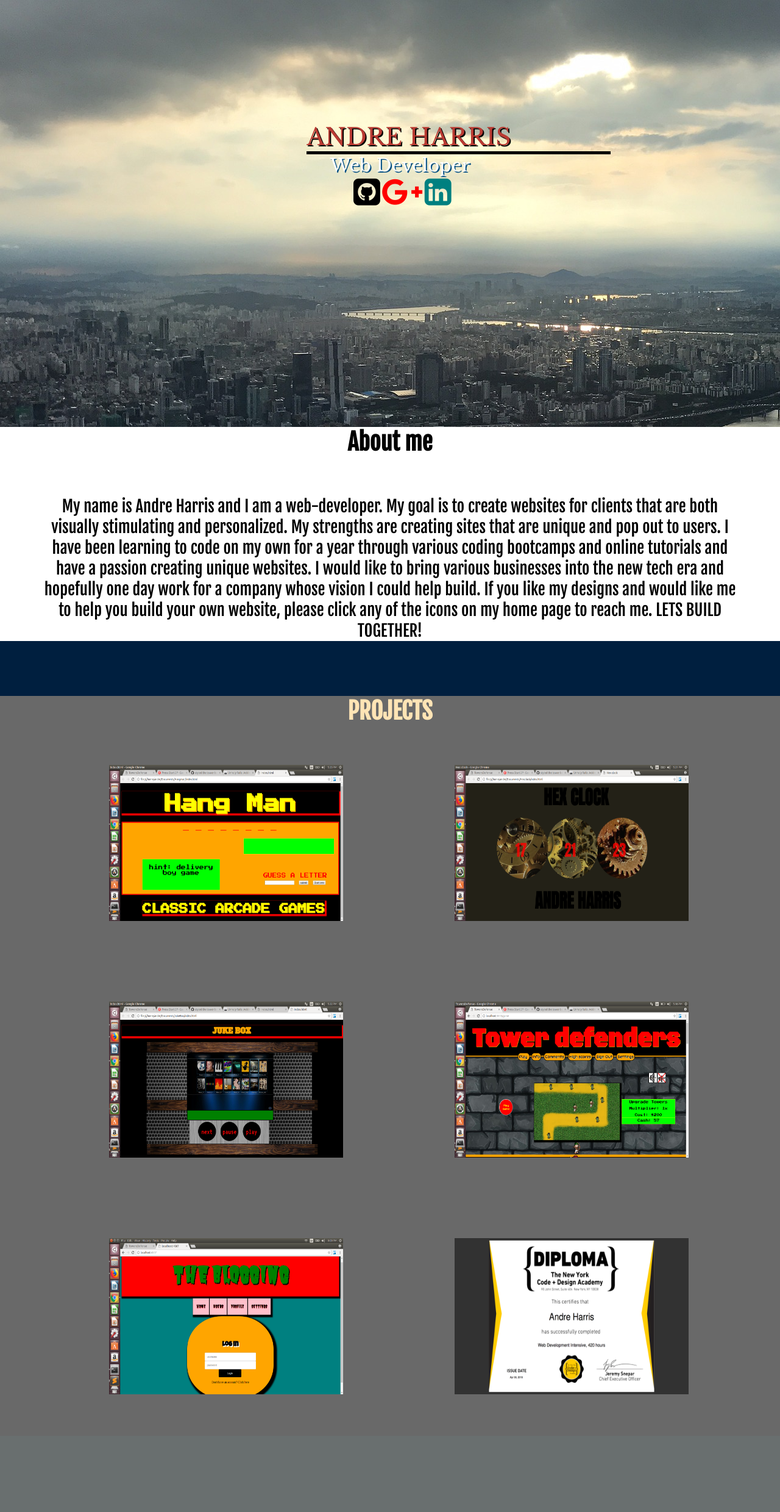
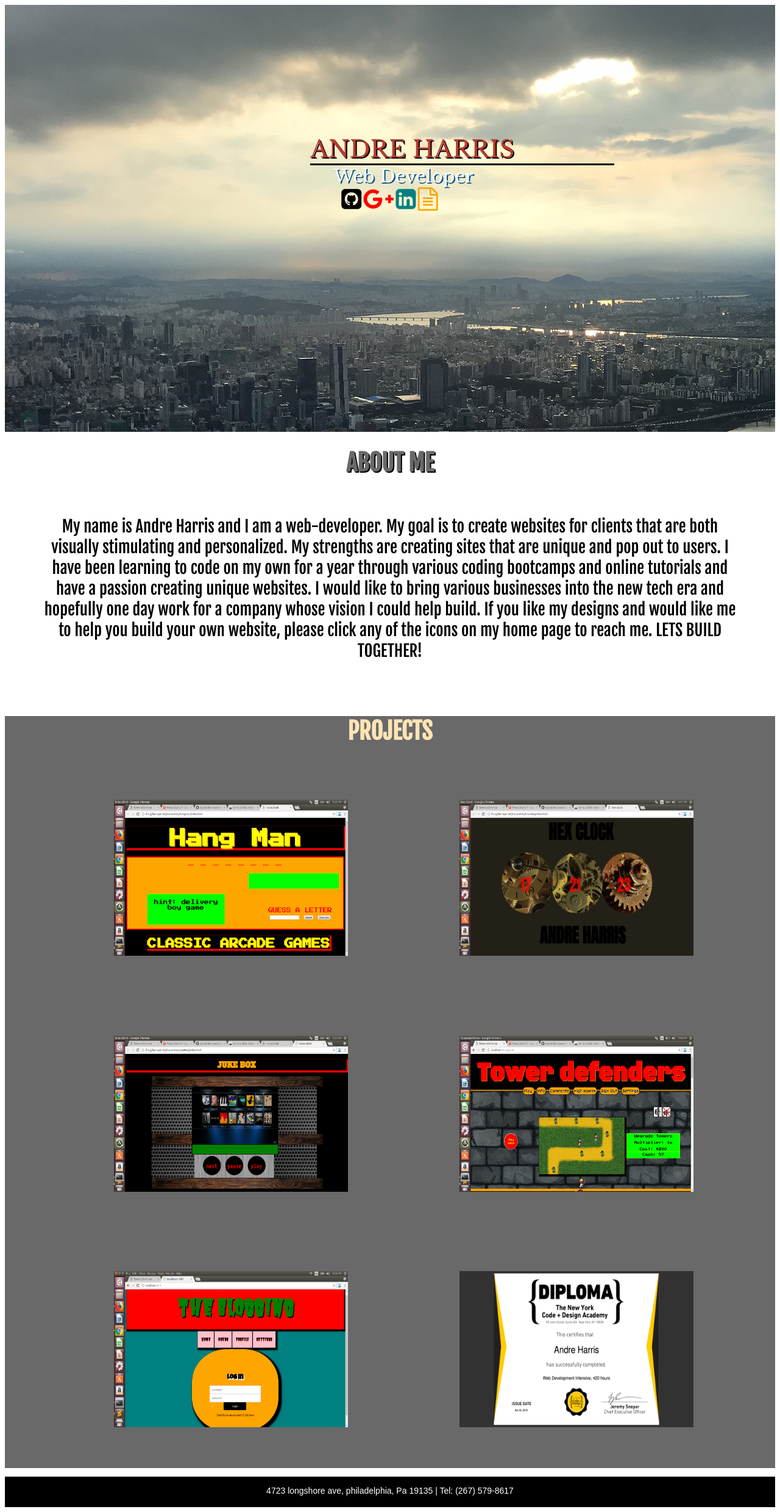
Before and after one commit to aharris4723/Portfolio, a PHP site: page / in a window 1280 px wide. Shown: the whole page at 61% size. Before the commit the page ends 2286 px from the top, so only its background shows below. Run offline with PHP 8.4, Linux system fonts and the light colour scheme; some libraries are stand-ins or nearby versions.

Commit message:
added resume

```diff
--- a/index.css
+++ b/index.css
@@ -1,42 +1,99 @@
-*{
+/**{
 	margin: 0%;
 	padding: 0%;
-}
-body{
+}*/
+/*body{
 	background-color: #001f3f;
 	width: 100%;
 
+}*/
+#header {
+	z-index: 1;
+	position: fixed;
+	width: 99%;
+	/*margin-top: -20px;*/
+	height: 60px;
+	background-color: black;
+	/*margin-bottom: 20px;*/
+
 }
-nav{
-	display: inline-block;
+
+#name {
+	float:left;
+	margin-left: 5px;
+	padding-top: 5px;
+	font-size: 20px;
+	font-family: 'Oswald', sans-serif;
+	color: white;
 }
-ul {
-    list-style-type: none;
-    margin: .5vmax;
-    padding-top: 5%;
-    overflow: hidden;
-    background-color: #333;
-    font-family: 'Fjalla One', sans-serif;
+
+#email{
+	float:right;
+	margin-right: 5px;
+	padding-top: 5px;
+	font-size: 16px;
+	font-family: 'Oswald', sans-serif;
+	color: #ffffff;
+}
+
+h4 {
+	margin-left: 5px;
+	margin-bottom: 25px;
+	font-family: 'Oswald', sans-serif;
+}
+
+.right p {
+	margin-left: 5px;
+	margin-right: 5px;
+	margin-top: -10px;
+	font-family: Garamond, serif;
+	color: #000000;
 }
 
 li {
-    float: left;
-    font-family: 'Fjalla One', sans-serif;
-    height: 100px;
-    width: 100%;
+	list-style-type: square;
 }
 
-li a {
-    display: block;
-    color: white;
-    text-align: center;
-    padding: 14px 16px;
-    text-decoration: none;
-    font-family: 'Fjalla One', sans-serif;
+a:hover {
+	font-weight: bold;
 }
 
-li a:hover {
-    background-color: #111;
+.left {
+	position: relative;
+	float: left;
+	margin-top: 50px;
+	width: 10%;
+	height: 560px;
+	background-color: white;
+	/*margin-bottom: 10px;*/
+}
+
+.right {
+	position: absolute;
+	float: right;
+	padding-top: 50px;
+	margin-left: 200px;
+	width: 88%;
+	height: 560px;
+	/*min-height: 400px;*/
+	background-color: yellow;
+	/*margin-bottom: 10px;*/
+}
+
+#footer {
+	/*position: relative;*/
+	height: 50px;
+	background-color: black;
+	clear: both;
+	font-family: 'Oswald', sans-serif;
+	font-size: 14px;
+	text-align: center;
+	color: #ffffff;
+}
+
+#footer p {
+	/*position: relative;*/
+	padding-top: 15px;
 }
 
 
@@ -81,7 +138,7 @@ h1{
 	/*margin: 1px auto;*/
 
 }
-#name{
+#name1{
 	font-family: 'Libre Baskerville', serif;
 	color: #B93A32;
 	text-shadow:2px 2px black;
@@ -89,7 +146,7 @@ h1{
 	/*margin: auto;*/
 	margin-left: 1vmax;
 	border-bottom: 3px solid black;
-	border-width: 5px;
+	border-width: 50%;
     /*position: absolute;
 	top: 12vmax;
 	left: 40vmax;*/
@@ -118,7 +175,7 @@ h1{
 	left: 48vmax;*/
 	/*margin: auto;
 	padding:auto;*/
-	margin-left: 7vmax;
+	margin-left: 5vmax;
 
 
 }
@@ -136,6 +193,14 @@ h1{
     margin-left: 1vmax;
 
 
+}
+#about-title{
+	/*padding-top: 2%;*/
+	font-size:3vmax;
+	text-align: center;
+    font-family: 'Fjalla One', sans-serif;
+    color: #696969;
+    text-shadow: 2px 2px black;
 }
 
 #aboutme{
@@ -267,10 +332,3 @@ h1{
 	background-size: 100% 100%;
 
 }
-#cont_title{
-	color:#FFE4B5;
-	font-family: 'Fjalla One', sans-serif;
-}
-#contact{
-	background-color: #708090;
-}
--- a/index.html
+++ b/index.html
@@ -1,6 +1,7 @@
 <!DOCTYPE html>
 <html>
 <head>
+	<link rel="stylesheet" type="text/html" href="resume.index">
 	<link rel="stylesheet" type="text/css" href="index.css">
 	<link href="https://fonts.googleapis.com/css?family=Bangers" rel="stylesheet">
 	<link href="https://fonts.googleapis.com/css?family=Libre+Baskerville" rel="stylesheet">
@@ -15,12 +16,15 @@
 	<div id="facepage">
 		<div class'facepage' id='main-photo'></div>
 		<div class'facepage' id='name-wrapper'>
-	        <div id='name'>ANDRE HARRIS</div>
+	        <div id='name1'>ANDRE HARRIS</div>
 	        <div id='description-box'>Web Developer</div>
 		    <div id="icons">
-	           <a href="https://github.com/aharris4723"><i class="fa fa-github-square" style="font-size:4vmax;color:black"></i></a>
-	           <a href="https://plus.google.com/u/0/106683339490027022470"><i class="fa fa-google-plus" style="font-size:4vmax;color:red"></i></a>
-	           <a href="https://www.linkedin.com/in/andre-harris/"><i class="fa fa-linkedin-square" style="font-size:4vmax;color:teal"></i></a>
+	           <a href="https://github.com/aharris4723"><i class="fa fa-github-square" style="font-size:3vmax;color:black"></i></a>
+	           <a href="https://plus.google.com/u/0/106683339490027022470"><i class="fa fa-google-plus" style="font-size:3vmax;color:red"></i></a>
+	           <a href="https://www.linkedin.com/in/andre-harris/"><i class="fa fa-linkedin-square" style="font-size:3vmax;color:teal"></i></a>
+	           <a href="resume.html"><i class="fa fa-file-text-o" style="font-size:3vmax;color:orange"></i></a>
+
+
 	         </div>
 	  </div>
 
@@ -28,7 +32,7 @@
 
    <div id="aboutme">
 
-	  <h1>About me</h1>
+	  <h1 id="about-title">ABOUT ME</h1>
 	      <P id="aboutme-text">
 			My name is Andre Harris and I am a web-developer. My goal is to create websites for clients that are both visually stimulating and personalized. My strengths are creating sites that are unique and pop out to users. I have been learning to code on my own  for  a year through various coding bootcamps and online tutorials and have a passion creating unique websites. I would like to bring various businesses into the new tech era and hopefully one day work for a company whose vision I could help build. If you like my designs and would like me to help you build your own website, please click any of the icons on my home page to reach me. LETS BUILD TOGETHER!
 		  </P>
@@ -63,5 +67,8 @@
   </div>
 
 </div>
+<div id="footer">
+			<p>4723 longshore ave, philadelphia, Pa 19135 | Tel: (267) 579-8617</p>
+		</div>
 </body>
 </html>
```
Also changed, not shown: resume.html (added, +42 -0 lines).
